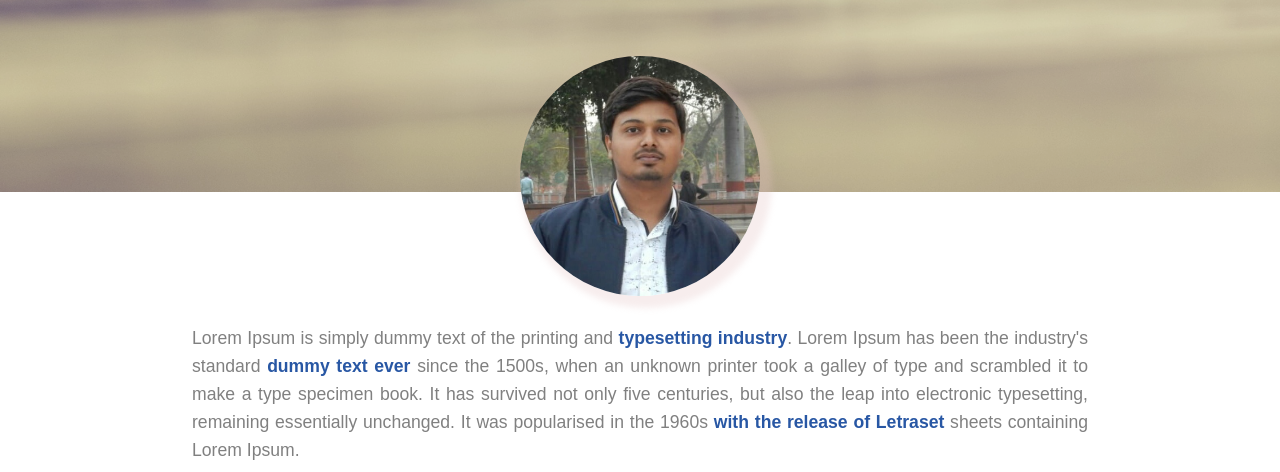
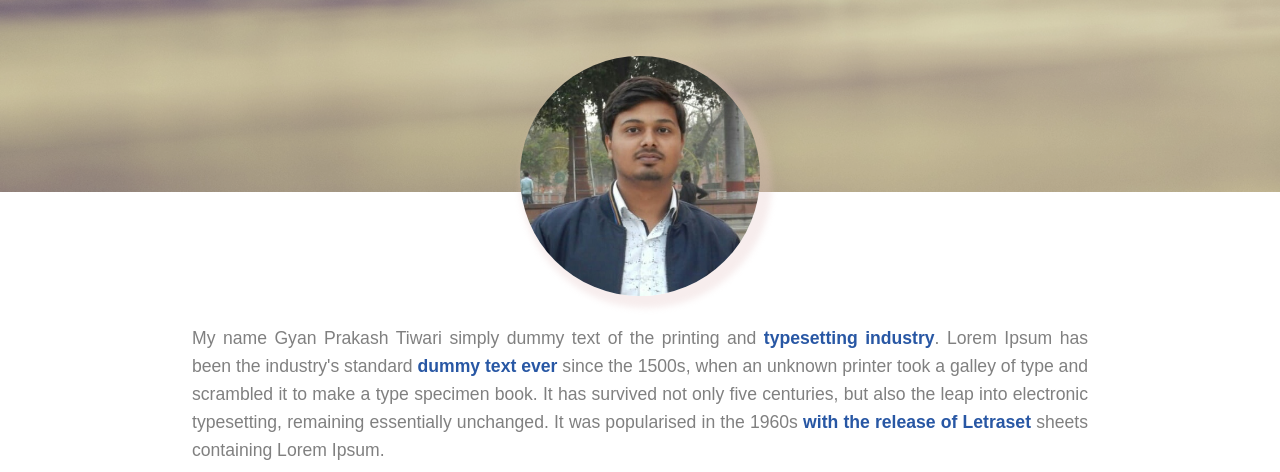
Before and after one commit to gyanprakashtiwari/gyanprakashtiwari.github.io, a plain HTML site: page index.html in a window 1280 px wide. Shown: the part 328-800 px from the top of the page. Drawn offline with Linux system fonts and the light colour scheme.

Commit message:
nameadded

```diff
--- a/index.html
+++ b/index.html
@@ -89,7 +89,7 @@
 			<div id="about-para">
 
 				<p>
-					Lorem Ipsum is simply dummy text of the printing and <span class="text-highlight">typesetting industry</span>. Lorem Ipsum has been the industry's standard <span class="text-highlight">dummy text ever</span> since the 1500s, when an unknown printer took a galley of type and scrambled it to make a type specimen book. It has survived not only five centuries, but also the leap into electronic typesetting, remaining essentially unchanged. It was popularised in the 1960s <span class="text-highlight">with the release of Letraset</span> sheets containing Lorem Ipsum.
+					My name Gyan Prakash Tiwari simply dummy text of the printing and <span class="text-highlight">typesetting industry</span>. Lorem Ipsum has been the industry's standard <span class="text-highlight">dummy text ever</span> since the 1500s, when an unknown printer took a galley of type and scrambled it to make a type specimen book. It has survived not only five centuries, but also the leap into electronic typesetting, remaining essentially unchanged. It was popularised in the 1960s <span class="text-highlight">with the release of Letraset</span> sheets containing Lorem Ipsum.
 				</p>
 
 			</div>
```
